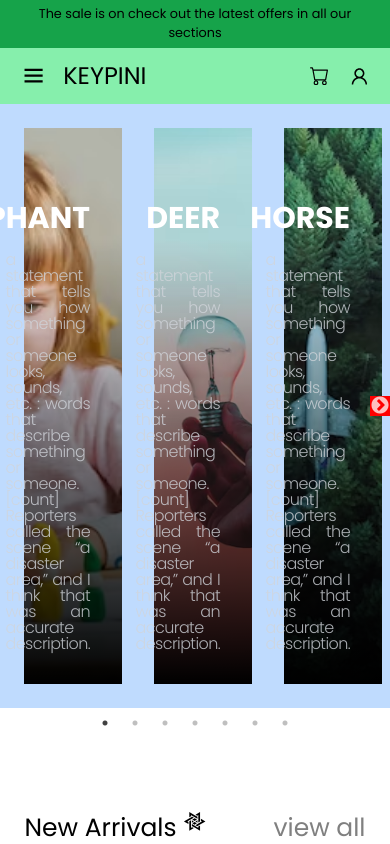
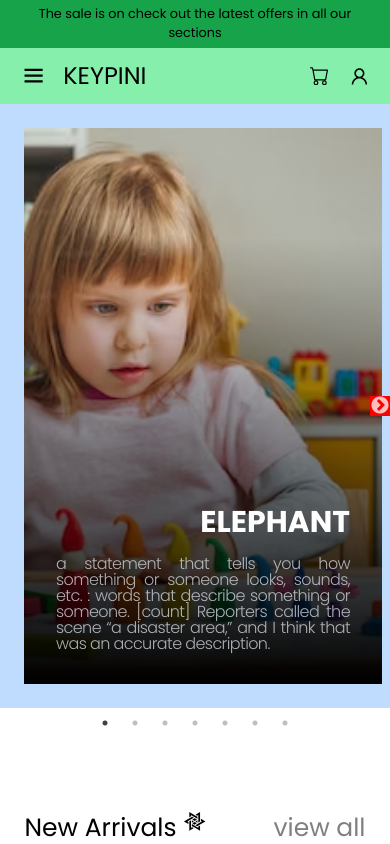
Before and after one commit to Dcode2100/MASSCREATIONS, a Next.js app: page / in a window 390 px wide. Shown: the top 844 px of the page. Built offline with nearby package versions, Linux system fonts and the light colour scheme.

Commit message:
slick responsive

```diff
--- a/components/carousel/Cardcopy.jsx
+++ b/components/carousel/Cardcopy.jsx
@@ -14,11 +14,20 @@ const Cardcopy = ({ carddata }) => {
           quality={100}
           priority
           alt="sampleimage"
+          sizes="(max-width: 768px) height:100%,
+              (max-width: 1200px) height:100%,
+              33vw"
         />
-        <div className="absolute bottom-0 right-0 flex h-[80%] w-full flex-col bg-gradient-to-b from-transparent items-end justify-end p-8 text-white to-black opacity-[100%] ">
-          <h1 className="text-3xl font-bold uppercase mb-4 ">{carddata.name}</h1>
-          <p className="text-[1rem] font-light text-gray-300 opacity-80
-           text-justify tracking-[-0.6px] leading-[1rem]  ">{carddata.description}</p>
+        <div className="absolute bottom-0 right-0 flex h-[80%] w-full flex-col items-end justify-end bg-gradient-to-b from-transparent to-black p-8 text-white opacity-[100%] ">
+          <h1 className="mb-4 text-3xl font-bold uppercase ">
+            {carddata.name}
+          </h1>
+          <p
+            className="text-justify text-[1rem] font-light leading-[1rem]
+           tracking-[-0.6px] text-gray-300 opacity-80  "
+          >
+            {carddata.description}
+          </p>
         </div>
       </div>
 
--- a/components/home/Herosection.jsx
+++ b/components/home/Herosection.jsx
@@ -104,6 +104,10 @@ const settings = {
   // arrows: true,
   nextArrow: <SampleNextArrow />,
   prevArrow: <SamplePrevArrow />,
+  responsive: [
+    { breakpoint: 1024, settings: { slidesToShow: 2, slidesToScroll: 1 } },
+    { breakpoint: 768, settings: { slidesToShow: 1, slidesToScroll: 1 } },
+  ],
 };
 
 const Herosection = () => {
```
